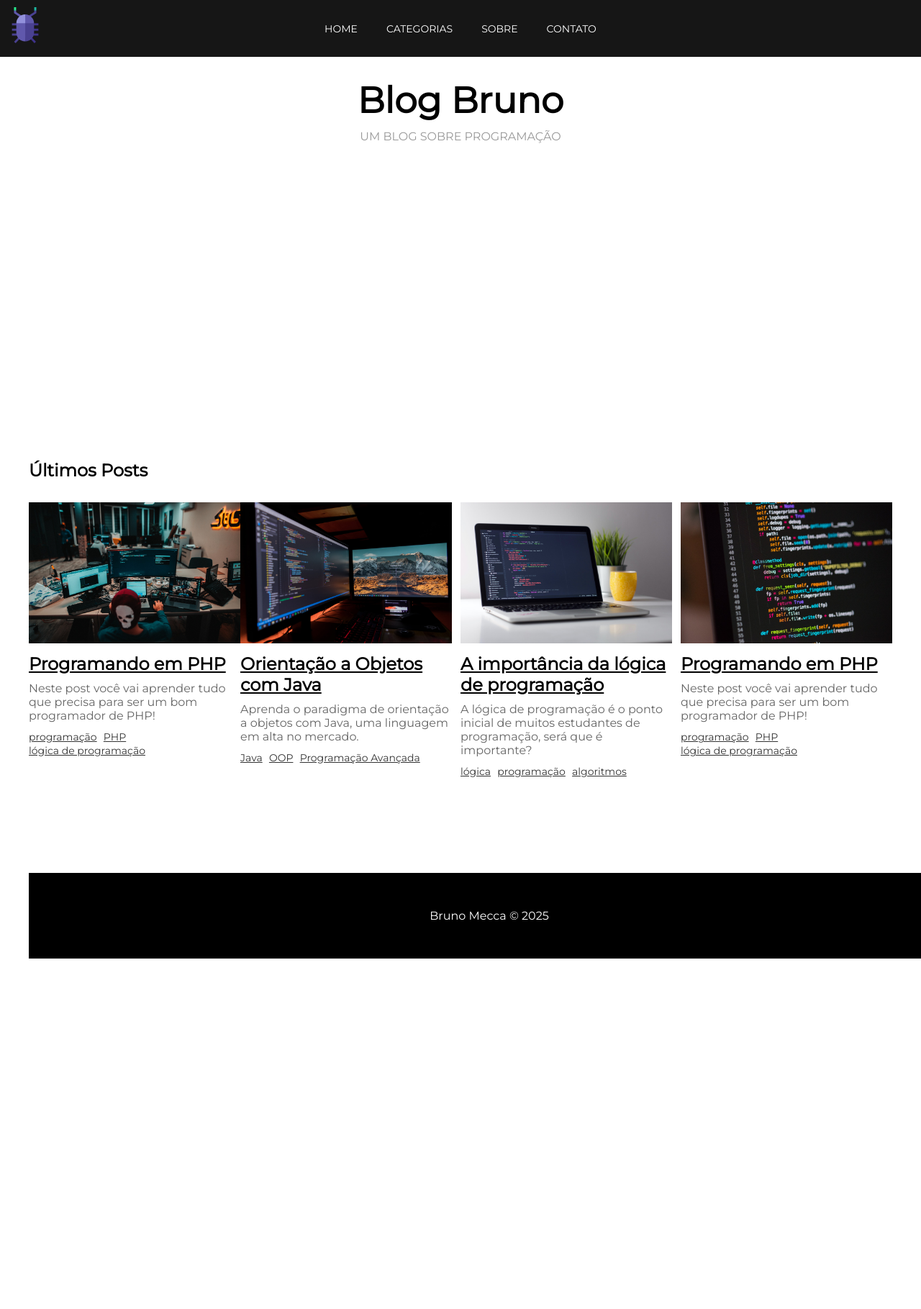
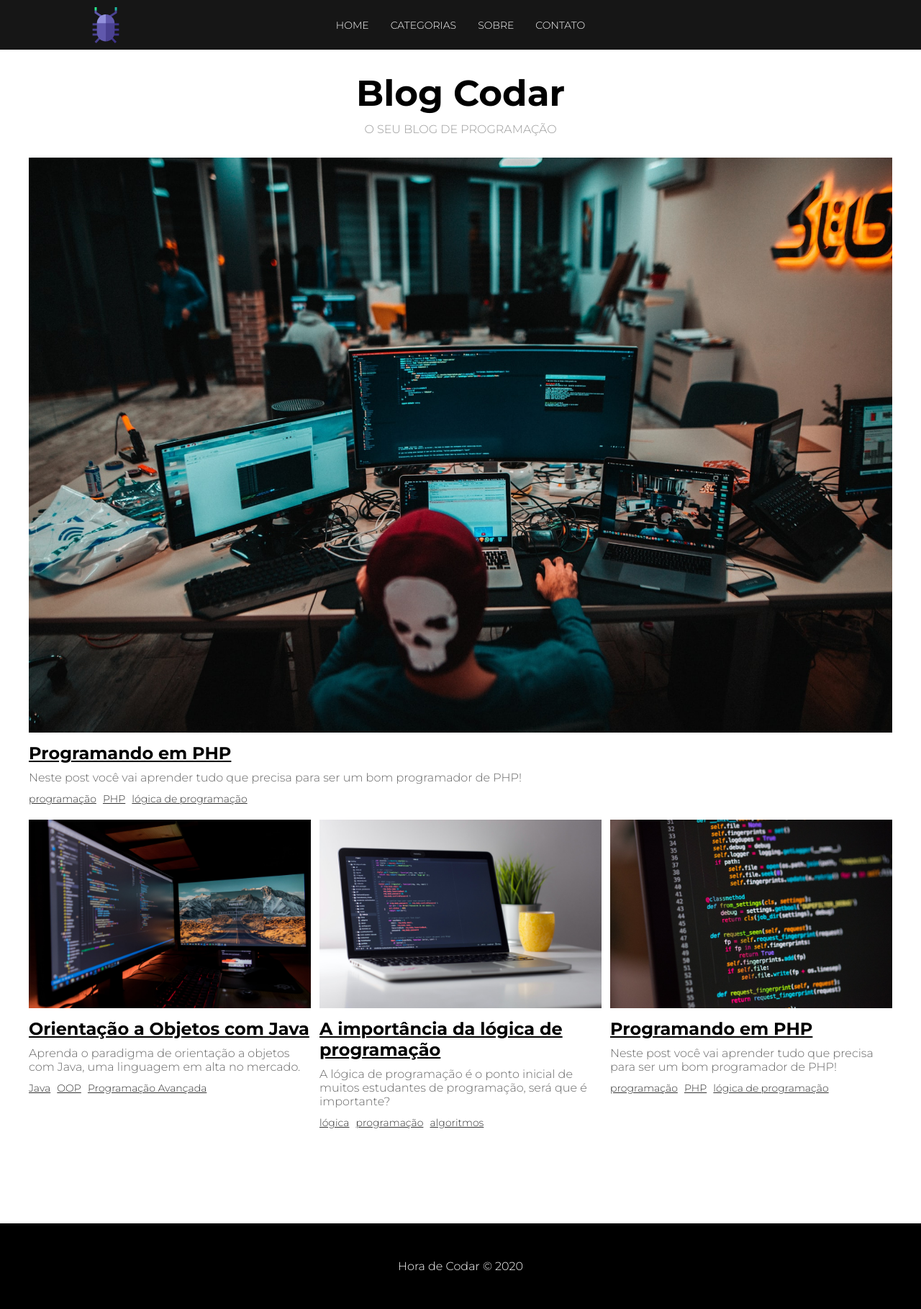
Before and after one commit to brunomecca-dev/PHP_Projects, a PHP site: page / in a window 1280 px wide. Shown: the whole page at 72% size. Before the commit the page ends 1332 px from the top, so only its background shows below. Run offline with PHP 8.4, Linux system fonts and the light colour scheme.

Commit message:
commit 06

```diff
--- a/Blog/contato.php
+++ b/Blog/contato.php
@@ -1,7 +1,7 @@
 <?php
-    include_once("templates/header.php")
+include_once("templates/header.php");
 ?>
-    <h1>Página de contato</h1>
+<h1>Página de contato</h1>
 <?php
-    include_once("templates/footer.php")
+include_once("templates/footer.php")
 ?>
--- a/Blog/css/styles.css
+++ b/Blog/css/styles.css
@@ -18,7 +18,7 @@ main {
 #logo {
   position: absolute;
   top: 10px;
-    left: 9.5px;
+  left: 9.5%;
 }
 
 #logo img {
@@ -37,11 +37,11 @@ main {
 
 #navbar li {
   margin: 0 10px;
-    padding: 10px;
+  padding: 5px;
 }
 
 #navbar .nav-link {
-    color: #fff;
+  color: #FFF;
   text-decoration: none;
   transition: .5s;
   font-size: 14px;
@@ -53,7 +53,7 @@ main {
 
 /* HOME */
 #title-container {
-    min-height: 500px;
+  min-width: 500px;
   text-align: center;
   margin-top: 30px;
 }
@@ -77,7 +77,7 @@ main {
 }
 
 .post-box:first-child {
-    min-height: 100%;
+  min-width: 100%;
 }
 
 .post-box {
--- a/Blog/helpers/url.php
+++ b/Blog/helpers/url.php
@@ -1,6 +1,3 @@
 <?php
 
-  $BASE_URL = "http://" . $_SERVER['SERVER_NAME'] . dirname($_SERVER['REQUEST_URI']. '?') . '/';
-
-
-?>
+$BASE_URL = "http://" . $_SERVER['SERVER_NAME'] . dirname($_SERVER['REQUEST_URI'] . '?') . '/';
--- a/Blog/index.php
+++ b/Blog/index.php
@@ -3,29 +3,26 @@ include_once("templates/header.php");
 ?>
 <main>
     <div id="title-container">
-            <h1>Blog Bruno</h1>
-            <p>Um blog sobre programação</p>
+        <h1>Blog Codar</h1>
+        <p>O seu blog de programação</p>
     </div>
     <div id="posts-container">
-            <h2>Últimos Posts</h2>
-            <div id="posts-container">
-                <?php foreach($posts as $post): ?>
+        <?php foreach ($posts as $post): ?>
             <div class="post-box">
-                        <img src="<?= $BASE_URL ?>/img/<?= $post['img']?>" alt="<?= $post['title']?>">
+                <img src="<?= $BASE_URL ?>/img/<?= $post['img'] ?>" alt="<?= $post['title'] ?>">
                 <h2 class="post-title">
-                           <a href="<?= $BASE_URL ?>post.php?id=<?= $post['id']?>"><?= $post['title'] ?></a>
+                    <a href="<?= $BASE_URL ?>post.php?id=<?= $post['id'] ?>"><?= $post['title'] ?></a>
                 </h2>
                 <p class="post-description"><?= $post['description'] ?></p>
                 <div class="tags-container">
-                            <?php foreach($post['tags'] as $tag): ?>
-                                <a href="#" class="tag"><?= $tag ?></a>
+                    <?php foreach ($post['tags'] as $tag): ?>
+                        <a href="#"><?= $tag ?></a>
                     <?php endforeach; ?>
-
                 </div>
             </div>
         <?php endforeach; ?>
     </div>
-
+</main>
 <?php
-    include_once("templates/footer.php");
+include_once("templates/footer.php")
 ?>
--- a/Blog/templates/footer.php
+++ b/Blog/templates/footer.php
@@ -1,5 +1,6 @@
 <footer>
-    <p>Bruno Mecca &copy; 2025</p>
+  <p>Hora de Codar &copy; 2020</p>
 </footer>
 </body>
+
 </html>
--- a/Blog/templates/header.php
+++ b/Blog/templates/header.php
@@ -3,31 +3,31 @@ include_once("helpers/url.php");
 include_once("data/posts.php");
 include_once("data/categories.php");
 ?>
-
 <!DOCTYPE html>
 <html lang="en">
+
 <head>
   <meta charset="UTF-8">
   <meta name="viewport" content="width=device-width, initial-scale=1.0">
   <title>Blog Codar</title>
-    <!-- ESTILOS CSS DO PROJETO -->
+  <!-- ESTILOS DO PROJETO -->
   <link rel="stylesheet" href="<?= $BASE_URL ?>/css/styles.css">
   <!-- GOOGLE FONTS -->
-     <link rel="preconnect" href="https://fonts.googleapis.com">
-     <link rel="preconnect" href="https://fonts.gstatic.com" crossorigin>
-     <link href="https://fonts.googleapis.com/css2?family=Montserrat:ital,wght@0,300;700&display=swap" rel="stylesheet">
+  <link rel="preconnect" href="https://fonts.gstatic.com">
+  <link href="https://fonts.googleapis.com/css2?family=Montserrat:wght@300;700&display=swap" rel="stylesheet">
 </head>
+
 <body>
-    <headder>
+  <header>
     <a href="<?= $BASE_URL ?>" id="logo">
-            <img src="<?= $BASE_URL ?>/img/logo.svg" alt="Blog Bruno">
+      <img src="<?= $BASE_URL ?>/img/logo.svg" alt="Blog Codar">
     </a>
     <nav>
       <ul id="navbar">
-                <li><a href="<?= $BASE_URL ?>"class="nav-link">Home</a></li>
-                <li><a href="#"class="nav-link">Categorias</a></li>
-                <li><a href="#"class="nav-link">Sobre</a></li>
-                <li><a href="<?= $BASE_URL ?>contato.php"class="nav-link">Contato</a></li>
+        <li><a href="<?= $BASE_URL ?>" class="nav-link">Home</a></li>
+        <li><a href="#" class="nav-link">Categorias</a></li>
+        <li><a href="#" class="nav-link">Sobre</a></li>
+        <li><a href="<?= $BASE_URL ?>contato.php" class="nav-link">Contato</a></li>
       </ul>
     </nav>
-    </headder>
+  </header>
```
Also changed, not shown: other parts of Blog/css/styles.css (+123 -2 lines), Blog/post.php (added, +52 -0 lines), post.php (deleted, +0 -18 lines), Blog/data/categories.php (indentation only), Blog/data/posts.php (indentation only). Lines whose indentation alone changed are shown as unchanged.
